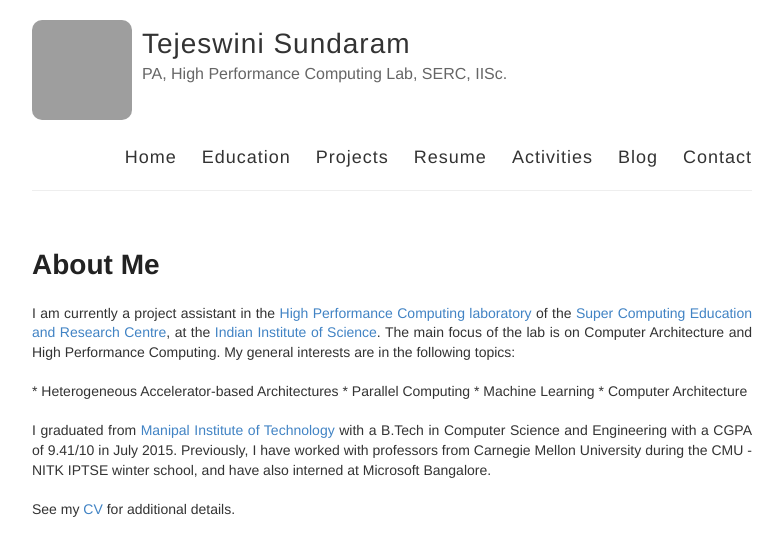
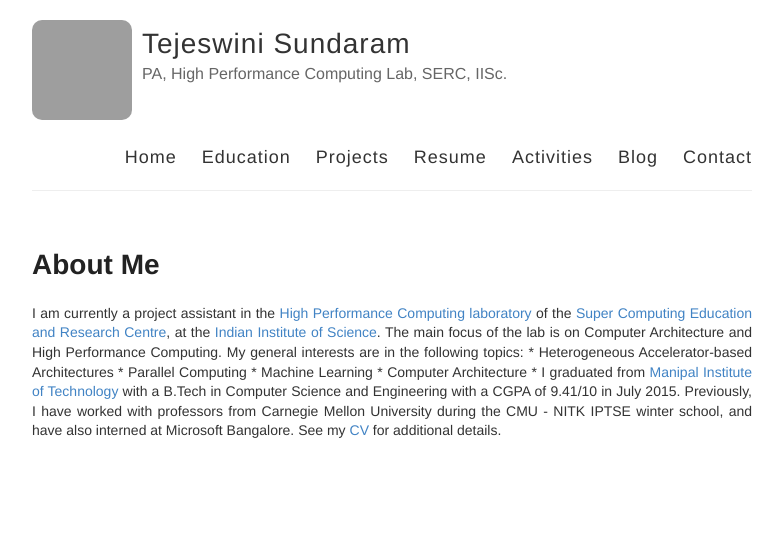
Before and after one commit to tejeswinisundaram/tejeswinisundaram.github.io, a Jekyll site: the page built from home.md, in a window 1280 px wide, cut to the strip 0-556 px from the top of the page. Shown: the whole strip, without its empty margins (248-1031 px from the left). Built offline with Jekyll 4.4.1, drawn with Linux system fonts in a browser that asks for light colours; Markdown is read by kramdown in place of the engine named in the settings; grey boxes are pictures that could not be loaded.

Commit message:
Update home.md

```diff
--- a/home.md
+++ b/home.md
@@ -6,13 +6,16 @@ permalink: /
 
 <p style='text-align: justify;'>
 I am currently a project assistant in the <a href= "http://hpc.serc.iisc.ernet.in/"> High Performance Computing laboratory </a> of the <a href = "http://www.serc.iisc.in/"> Super Computing Education and Research Centre</a>, at the <a href = "http://www.iisc.ernet.in/">Indian Institute of Science</a>. The main focus of the lab is on Computer Architecture and High Performance Computing. My general interests are in the following topics:
-<br/><br/>
+
+
   * Heterogeneous Accelerator-based Architectures
   * Parallel Computing
   * Machine Learning
   * Computer Architecture
-<br/><br/>
+  *
+
 I graduated from <a href = "http://manipal.edu/mu.html"> Manipal Institute of Technology </a> with a B.Tech in Computer Science and Engineering with a CGPA of 9.41/10 in July 2015. Previously, I have worked with professors from Carnegie Mellon University  during the CMU - NITK IPTSE winter school, and have also interned at Microsoft Bangalore.
-<br/><br/>
+
+
 See my  <a href = "http://tejeswinisundaram.github.io/assets/tejeswini_resume.pdf"> CV </a>  for additional details.
 </p>
```
